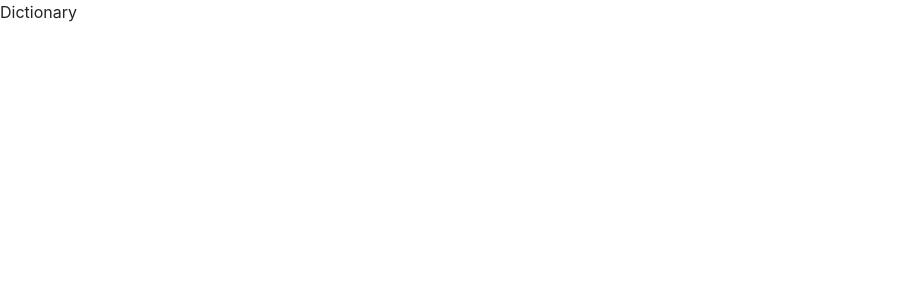
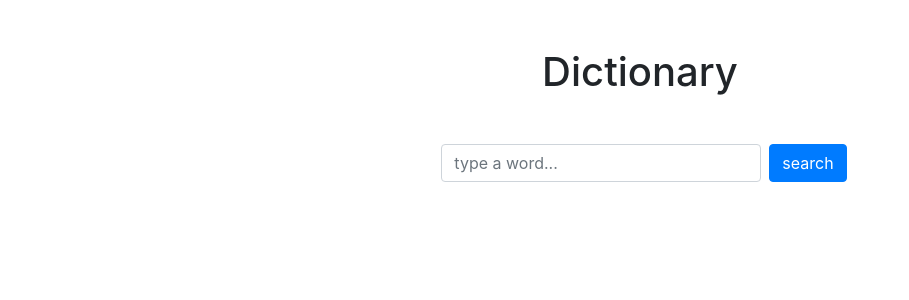
Before and after one commit to mahsa-irankhah/dictionary, a React (Create React App) app: page / in a window 1280 px wide. Shown: the top 300 px of the page, without its empty margins (0-909 px from the left). Built offline with nearby package versions, Linux system fonts and the light colour scheme.

Commit message:
search engine created

```diff
--- a/src/App.js
+++ b/src/App.js
@@ -1,13 +1,14 @@
 import './App.css';
+import SearchWord from './SearchWord';
 
 
 function App() {
   return (
     <div className="App">
       <header className="App-header">
-        Dictionary
-
+        <h1 className='text-center m-5'>Dictionary</h1>
       </header>
+      <SearchWord />
     </div>
   );
 }
--- /dev/null
+++ b/src/SearchWord.js
@@ -0,0 +1,30 @@
+import React, { useState } from 'react';
+
+const SearchWord = () => {
+
+    let [keyword, setKeyword] = useState("")
+
+    const search = event => {
+        event.preventDefault();
+        alert(`searching for ${keyword}`)
+    }
+
+    const wordChangeHandler = event => {
+        setKeyword(event.target.value);
+    }
+    return (
+      <div>
+        <form className="d-flex justify-content-center" onSubmit={search}>
+          <input
+            type="search"
+            placeholder="type a word..."
+            className="form-control w-25 mx-2"
+            onChange={wordChangeHandler}
+          />
+          <button className="btn btn-primary">search</button>
+        </form>
+      </div>
+    );
+};
+
+export default SearchWord;
```
